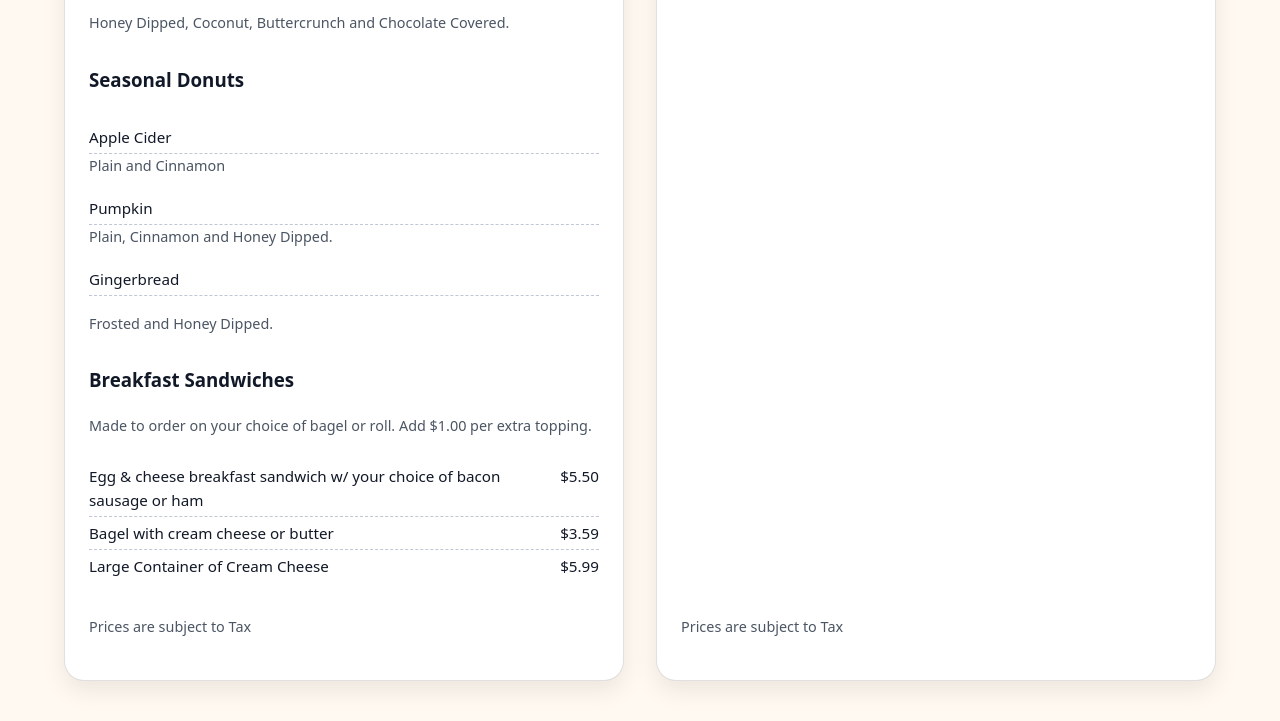
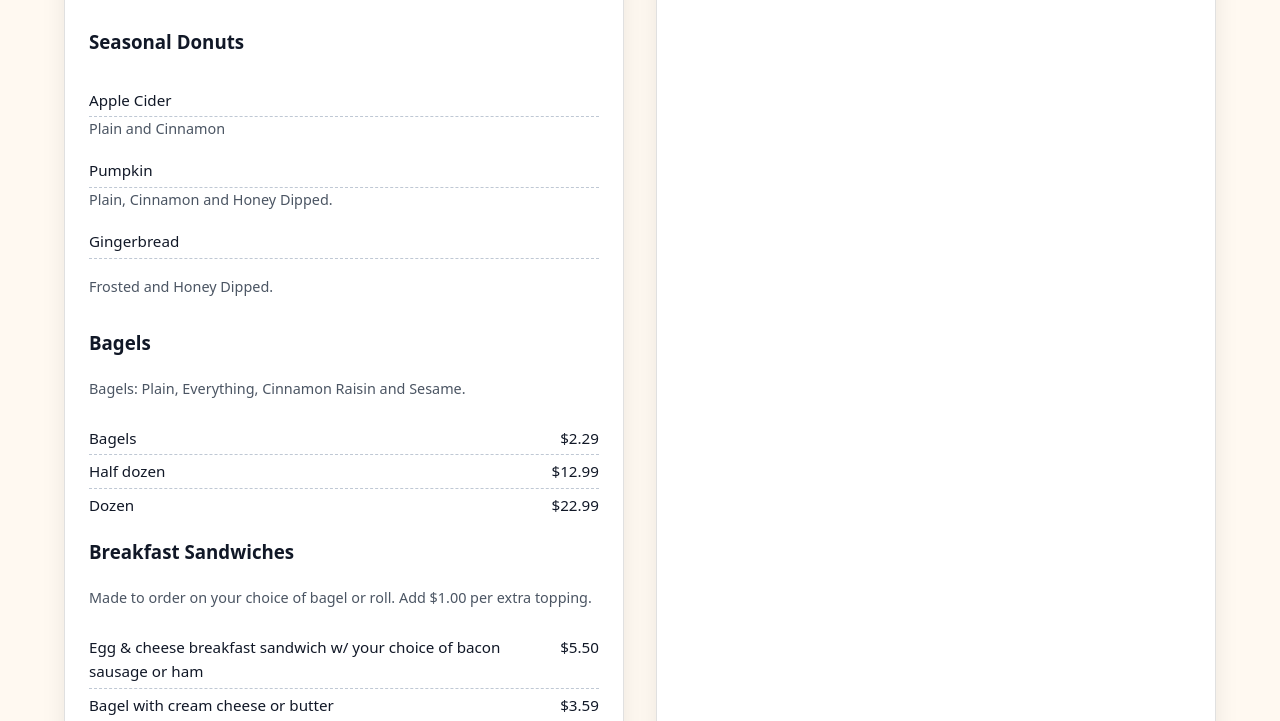
Before and after one commit to KlemmsBakery/KlemmsBakery, a plain HTML site: page menu.html in a window 1280 px wide. Shown: the part 1256-1977 px from the top of the page. Drawn offline with Linux system fonts and the light colour scheme.

Commit message:
Update menu.html

```diff
--- a/menu.html
+++ b/menu.html
@@ -46,7 +46,7 @@
                     <h3>Klemm's Famous Donuts &amp; Bagels</h3>
 
                     <p class="small">Over 40 Varieties of Donuts.</p>
-                    <p class="small">Bagels: Plain, Everything, Cinnamon Raisin and Sesame.</p>
+
 
                     <ul class="menu-list">
                         <li><span>1–5 donuts or bagels</span><span>$2.29</span></li>
@@ -86,7 +86,13 @@
                     </ul>
 
                     <!---==============================================================================-->
-
+                    <h3>Bagels</h3>
+                    <p class="small">Bagels: Plain, Everything, Cinnamon Raisin and Sesame.</p>
+                    <ul class="menu-list">
+                        <li><span>Bagels</span><span>$2.29</span></li>
+                        <li><span>Half dozen</span><span>$12.99</span></li>
+                        <li><span>Dozen</span><span>$22.99</span></li>
+                    </ul>
                     <h3>Breakfast Sandwiches</h3>
                     <p class="small">Made to order on your choice of bagel or roll. Add $1.00 per extra topping.</p>
                     <ul class="menu-list">
```
